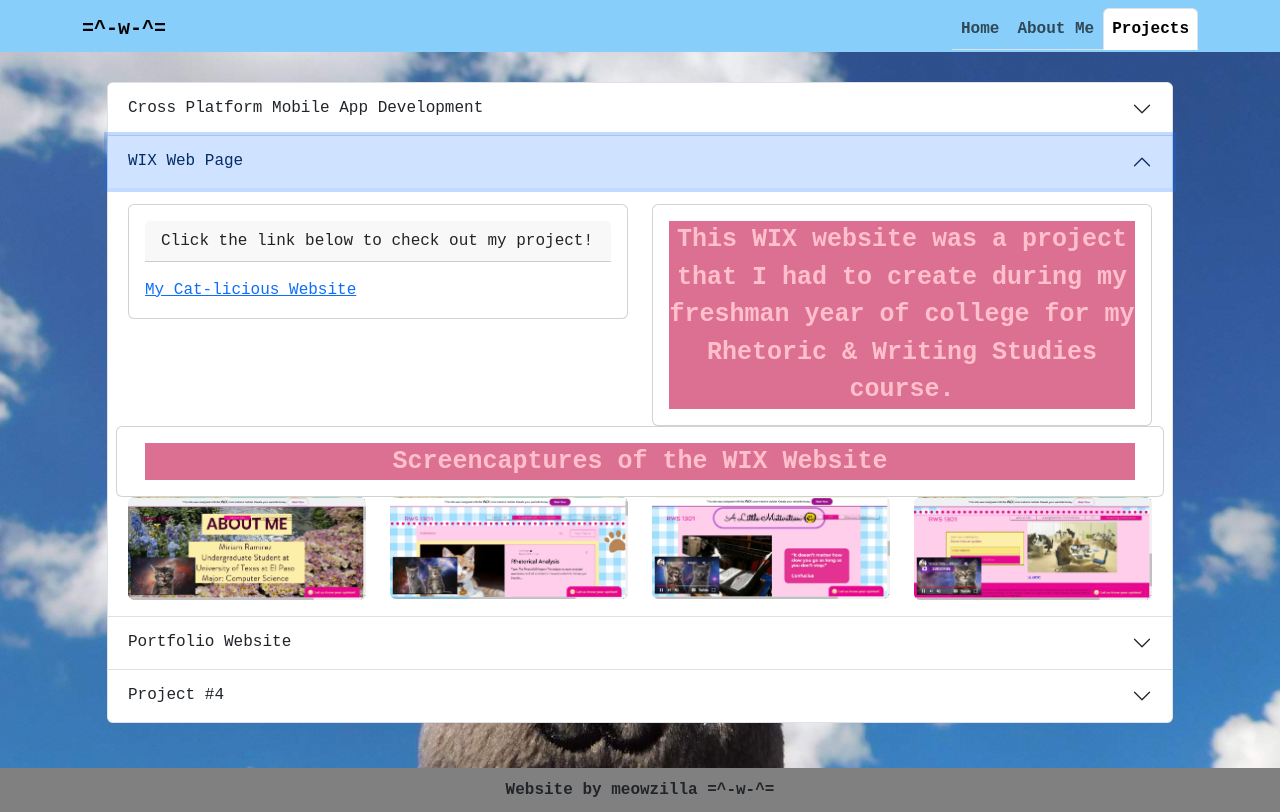
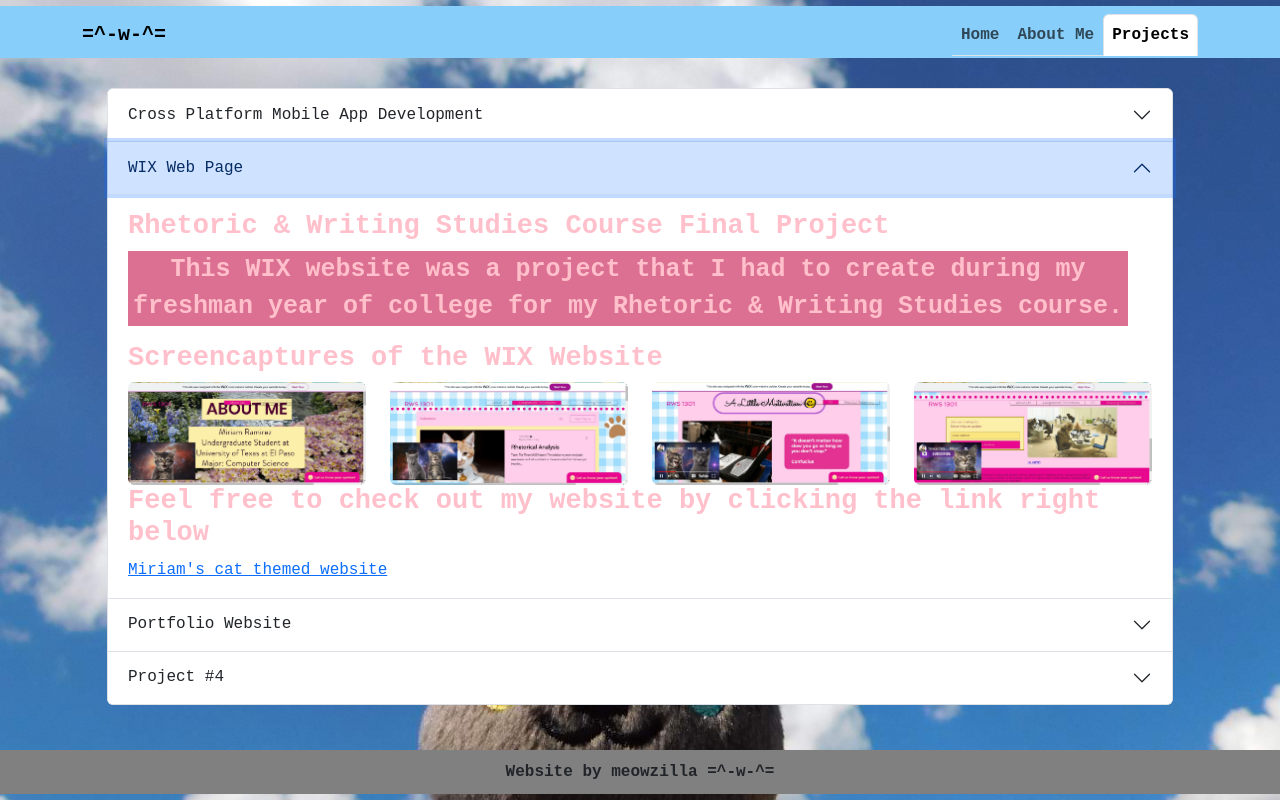
Before and after one commit to miriamrami/meow-port-app, a React (Create React App) app: page /Projects.js in a window 1280 px wide. Both pictures are taken after a click on the button "WIX Web Page". Built offline with nearby package versions, Linux system fonts and the light colour scheme.

Commit message:
updated wix site portion of the accordion in project file

```diff
--- a/src/Projects.js
+++ b/src/Projects.js
@@ -260,34 +260,35 @@ const Projects = () => {
         			<Accordion.Header>WIX Web Page</Accordion.Header>
         				<Accordion.Body>
 							<Row>
-								<Col>
-									<Card>
-										<Card.Body>
-											<CardHeader>Click the link below to check out my project!</CardHeader>
-											<CardText></CardText>
-											<Card.Link href="https://mtramirez4.wixsite.com/mysite-3" target="_blank">My Cat-licious Website</Card.Link>
-										</Card.Body>
-									</Card>
-								</Col>
-								<Col>
-									<Card>
-										<Card.Body>
-											<CardText> This WIX website was a project that I had to create during my freshman year of college for my Rhetoric & Writing Studies course.</CardText>
-										</Card.Body>
-									</Card>
-								</Col>
+								<Container>
+									<h2>Rhetoric & Writing Studies Course Final Project</h2>
+								</Container>
+								<Row>
+									<Container>
+											<p> This WIX website was a project that I had to create during my freshman year of college for my Rhetoric & Writing Studies course.</p>
+									</Container>
+								</Row>
+
 							</Row>
+
 							<Row>
-								<Card>
-									<Card.Body>
-										<Card.Text >Screencaptures of the WIX Website </Card.Text>
-									</Card.Body>
-								</Card>
+								<Container>
+										<h2>Screencaptures of the WIX Website </h2>
+								</Container>
 								<Col><Image src={wp1} rounded fluid onClick={() => handleImageClick(wp1)} style={{cursor: 'pointer'}}/></Col>
 								<Col><Image src={wp2} rounded fluid onClick={() => handleImageClick(wp2)} style={{cursor: 'pointer'}}/></Col>
 								<Col><Image src={wp3} rounded fluid onClick={() => handleImageClick(wp3)} style={{cursor: 'pointer'}}/></Col>
 								<Col><Image src={wp4} rounded fluid onClick={() => handleImageClick(wp4)} style={{cursor: 'pointer'}}/></Col>
+
 							</Row>
+							<Row>
+									<Container>
+										<h2>Feel free to check out my website by clicking the link right below</h2>
+
+										<Card.Link href="https://mtramirez4.wixsite.com/mysite-3" target="_blank">Miriam's cat themed website</Card.Link>
+
+									</Container>
+								</Row>
         				</Accordion.Body>
       			</Accordion.Item>
 				  <Accordion.Item eventKey="2">
```
